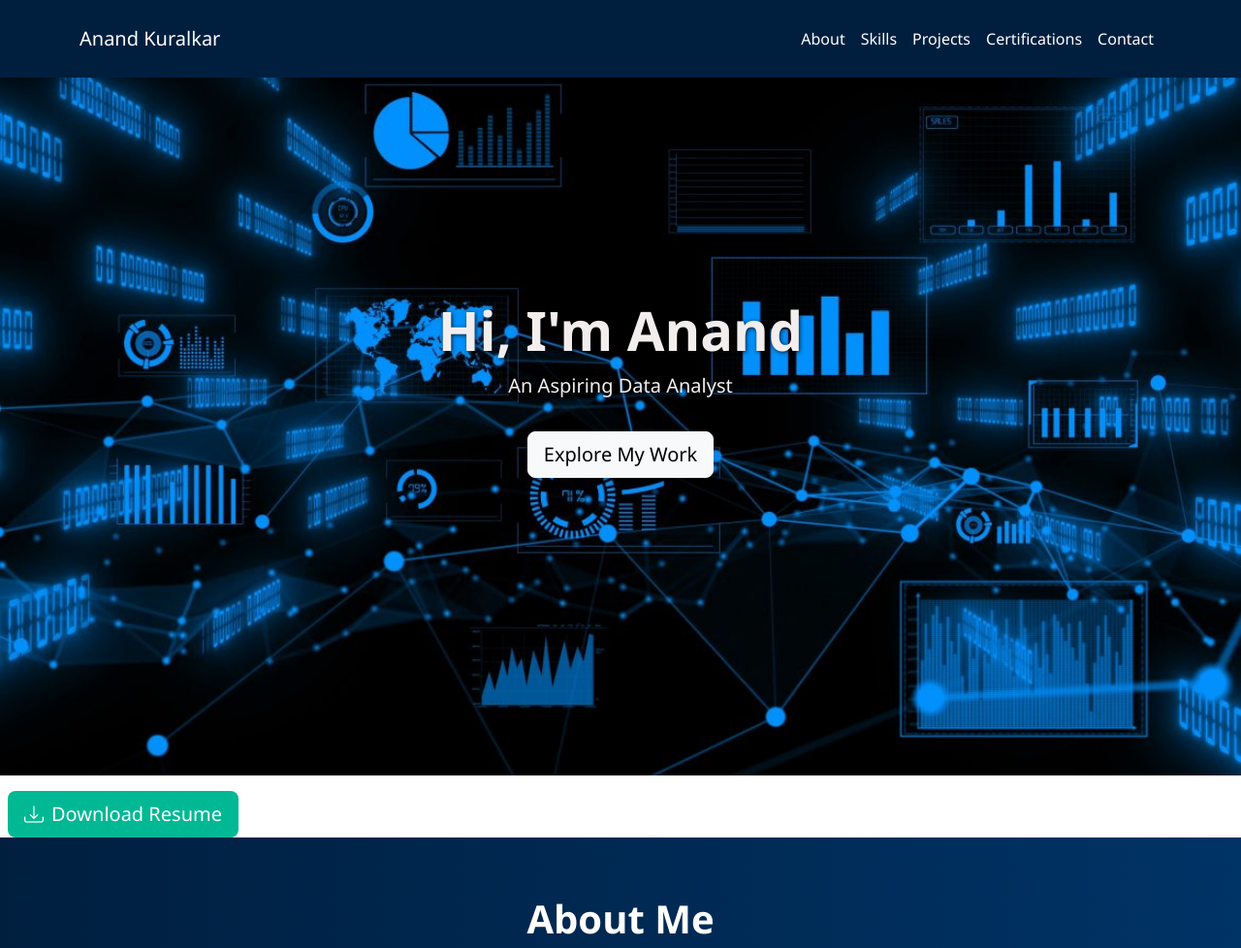
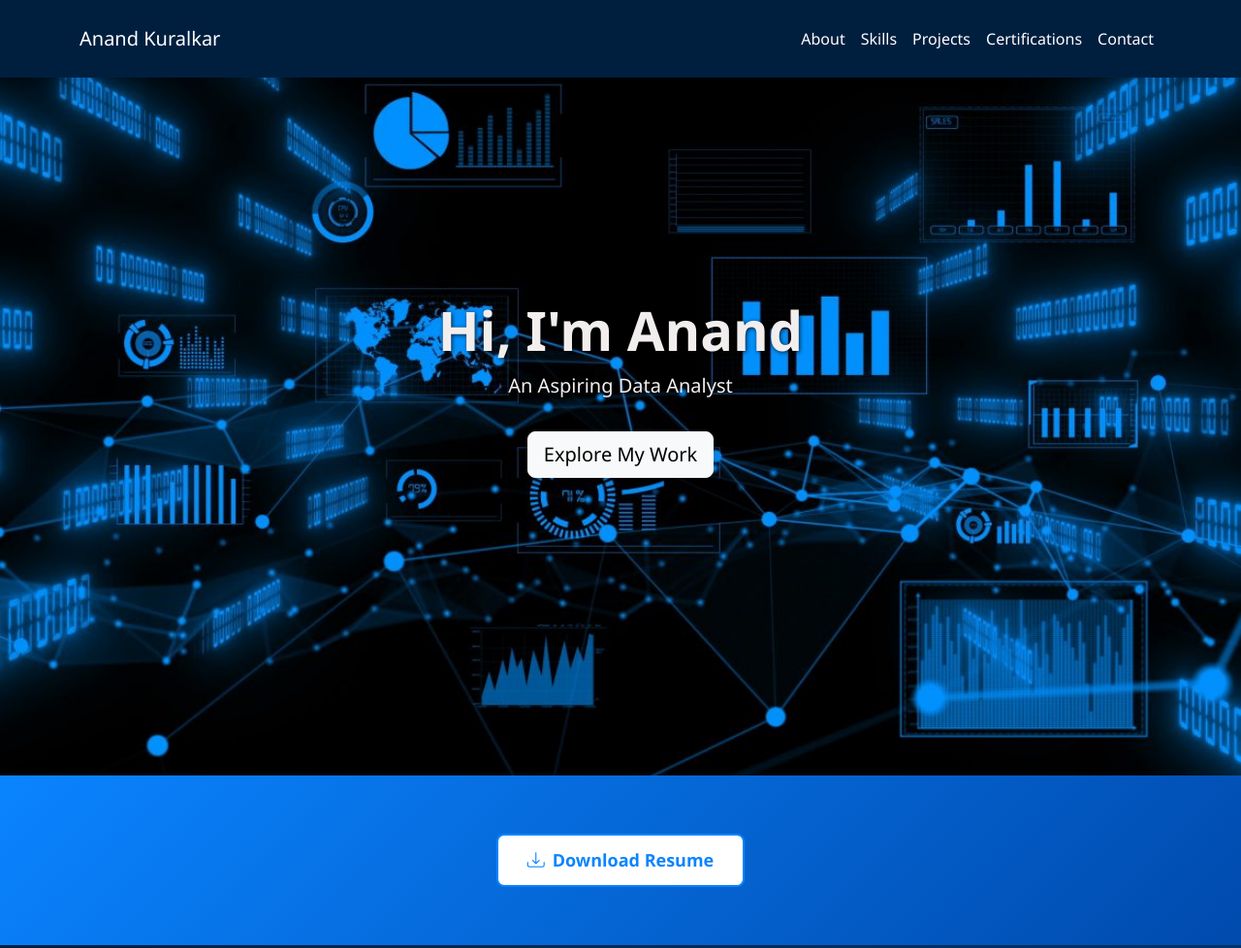
Before and after one commit to AnandKuralkar/personal_portfolio, a plain HTML site: page index.html in a window 1280 px wide. Shown: the top 978 px of the page at 97% size. Drawn offline with nearby package versions, Linux system fonts and the light colour scheme.

Commit message:
Update index.html

```diff
--- a/index.html
+++ b/index.html
@@ -297,6 +297,34 @@
       text-align: center;
       padding: 1rem 0;
     }
+  /* Background section styling */
+.resume-section {
+  background: linear-gradient(135deg, #0a84ff, #004aad); /* blue gradient */
+  text-align: center;
+  padding: 60px 20px;
+}
+
+/* Button styling */
+.download-btn {
+  display: inline-block;
+  background-color: #ffffff;
+  color: #0a84ff;
+  font-weight: 600;
+  font-size: 18px;
+  padding: 12px 30px;
+  border-radius: 8px;
+  text-decoration: none;
+  border: 2px solid #0a84ff;
+  transition: all 0.3s ease;
+}
+
+/* Hover effect */
+.download-btn:hover {
+  background-color: #0a84ff;
+  color: #ffffff;
+  transform: scale(1.05);
+}
+
     </style>
 </head>
 
@@ -328,9 +356,14 @@
     <a href="#about" class="btn btn-light btn-lg mt-3">Explore My Work</a>
   </div>
 </section>
-<a href="https://drive.google.com/file/d/1mZlu5Uh-Ao5yd_EgF92Mb4bBtsOx4rm7/view?usp=sharing" download class="btn btn-accent btn-lg mt-3 ms-2">
-  <i class="bi bi-download me-2"></i>Download Resume
-</a>
+<div class="resume-section">
+  <a href="https://drive.google.com/file/d/1mZlu5Uh-Ao5yd_EgF92Mb4bBtsOx4rm7/view?usp=sharing"
+     download
+     class="download-btn">
+    <i class="bi bi-download me-2"></i>Download Resume
+  </a>
+</div>
+
  <!-- About Section -->
 <section id="about">
   <div class="container">
```
